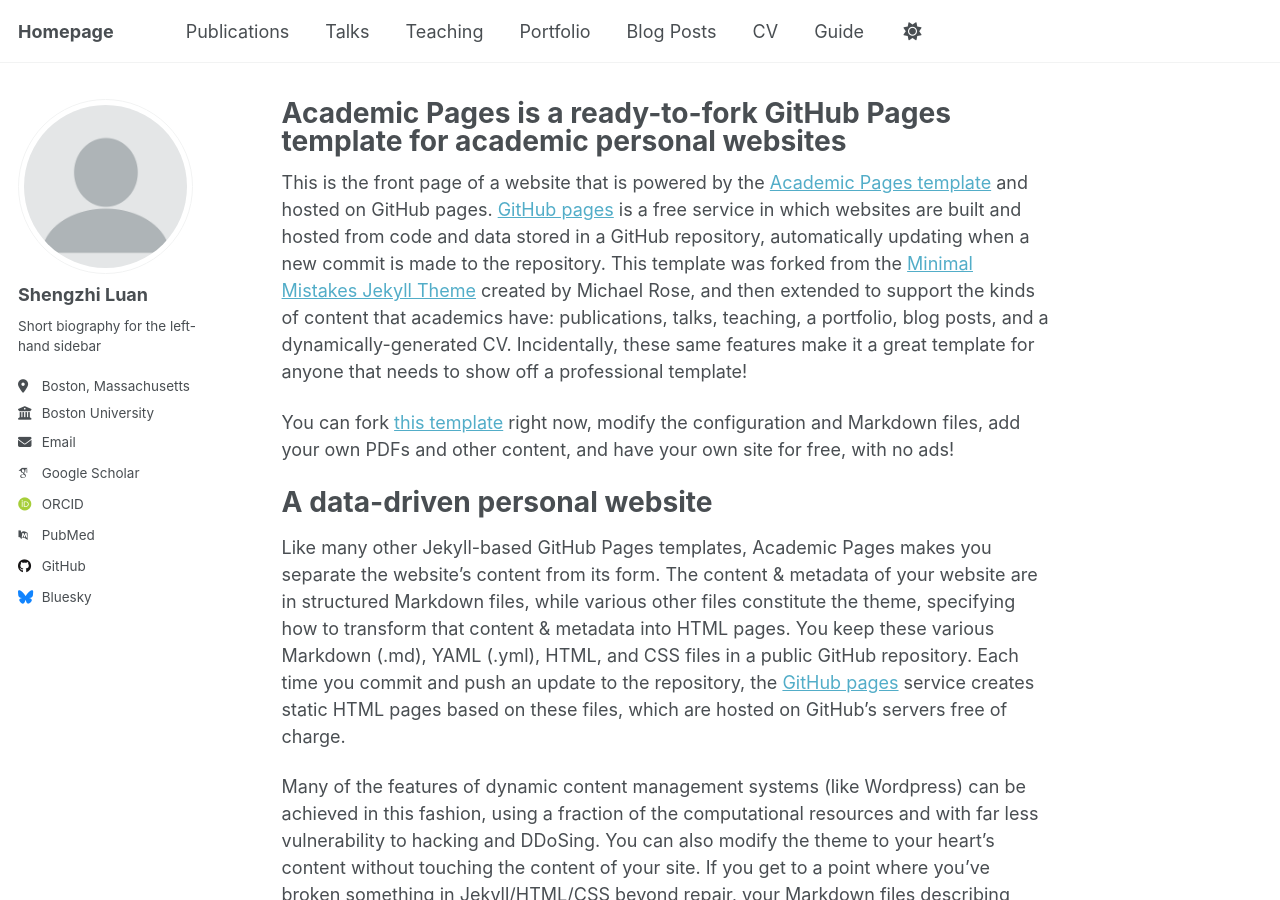
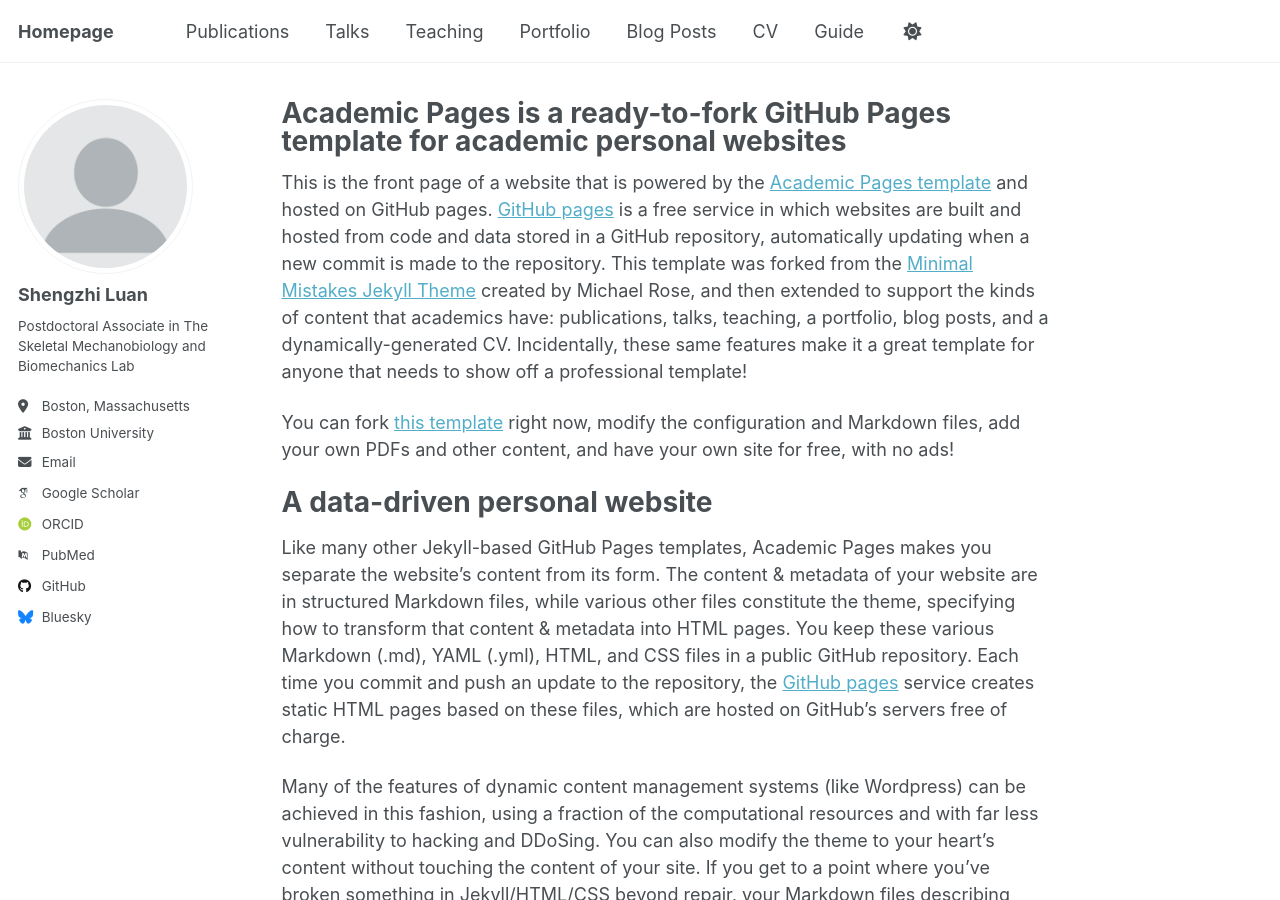
Before and after one commit to ShengzhiLuan/ShengzhiLuan.github.io, a Jekyll site: the page built from _pages/about.md, in a window 1280 px wide and 900 px high. Built offline with Jekyll 4.4.1, drawn with Linux system fonts in a browser that asks for light colours; some web fonts are replaced; a script that is not in the unit is left out.

Commit message:
Update _config.yml

```diff
--- a/_config.yml
+++ b/_config.yml
@@ -26,11 +26,11 @@ author:
   avatar           : "profile.png"
   name             : "Shengzhi Luan"
   pronouns         : # example: "she/her"
-  bio              : "Short biography for the left-hand sidebar"
+  bio              : "Postdoctoral Associate in The Skeletal Mechanobiology and Biomechanics Lab"
   location         : "Boston, Massachusetts"
   employer         : "Boston University"
   uri              : # URL
-  email            : "none@example.org"
+  email            : "szluan@bu.edu"
 
   # Academic websites
   academia         : # URL
```
